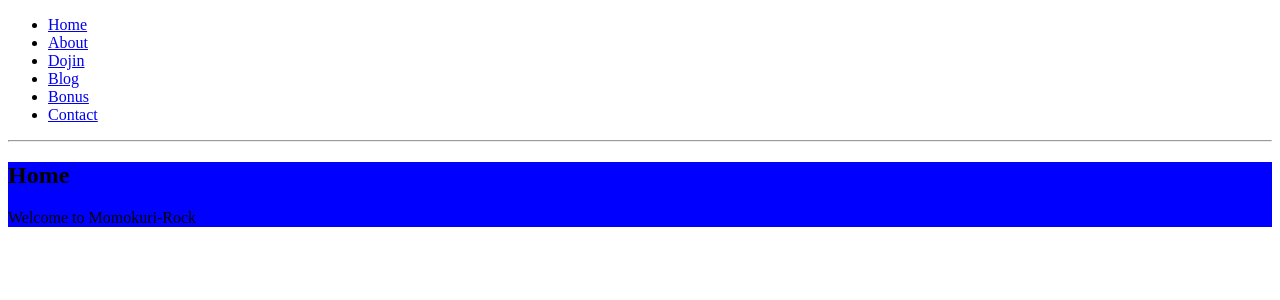
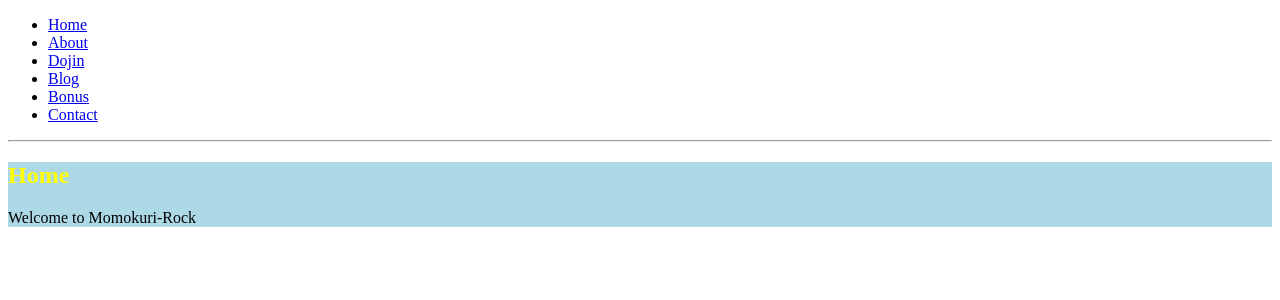
Before and after one commit to momokuri-rock/frontend-main, a React app: page / in a window 1280 px wide. Shown: the top 300 px of the page. Built offline with nearby package versions, Linux system fonts and the light colour scheme.

Commit message:
replace scss /components > /styles

```diff
--- a/src/components/Home.js
+++ b/src/components/Home.js
@@ -1,11 +1,11 @@
 import React, { Component } from 'react';
-import s from './Home.scss';
+import s from '../styles/Home.scss';
 
 class Home extends Component {
   render(){
     return(
       <div className={s.main}>
-        <h2>Home</h2>
+        <h2 className={s.main__title}>Home</h2>
         <p>Welcome to Momokuri-Rock</p>
       </div>
     );
--- a/src/components/Home.scss
+++ /dev/null
@@ -1,3 +0,0 @@
-.main {
-  background: blue
-}
--- /dev/null
+++ b/src/styles/Home.css
@@ -0,0 +1,4 @@
+.main {
+  background: lightblue; }
+  .main__title {
+    color: yellow; }
--- /dev/null
+++ b/src/styles/Home.scss
@@ -0,0 +1,6 @@
+.main {
+  background: lightblue;
+  &__title {
+    color: yellow;
+  }
+}
```
